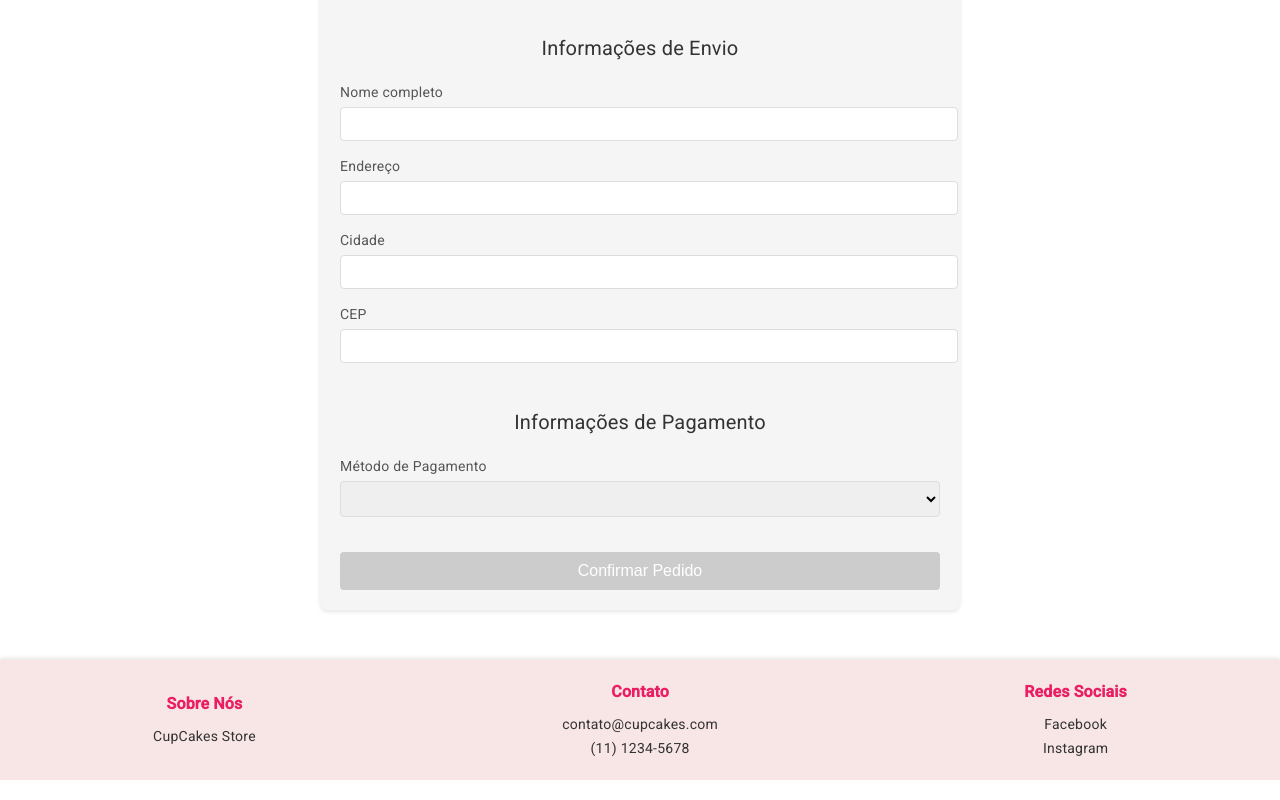
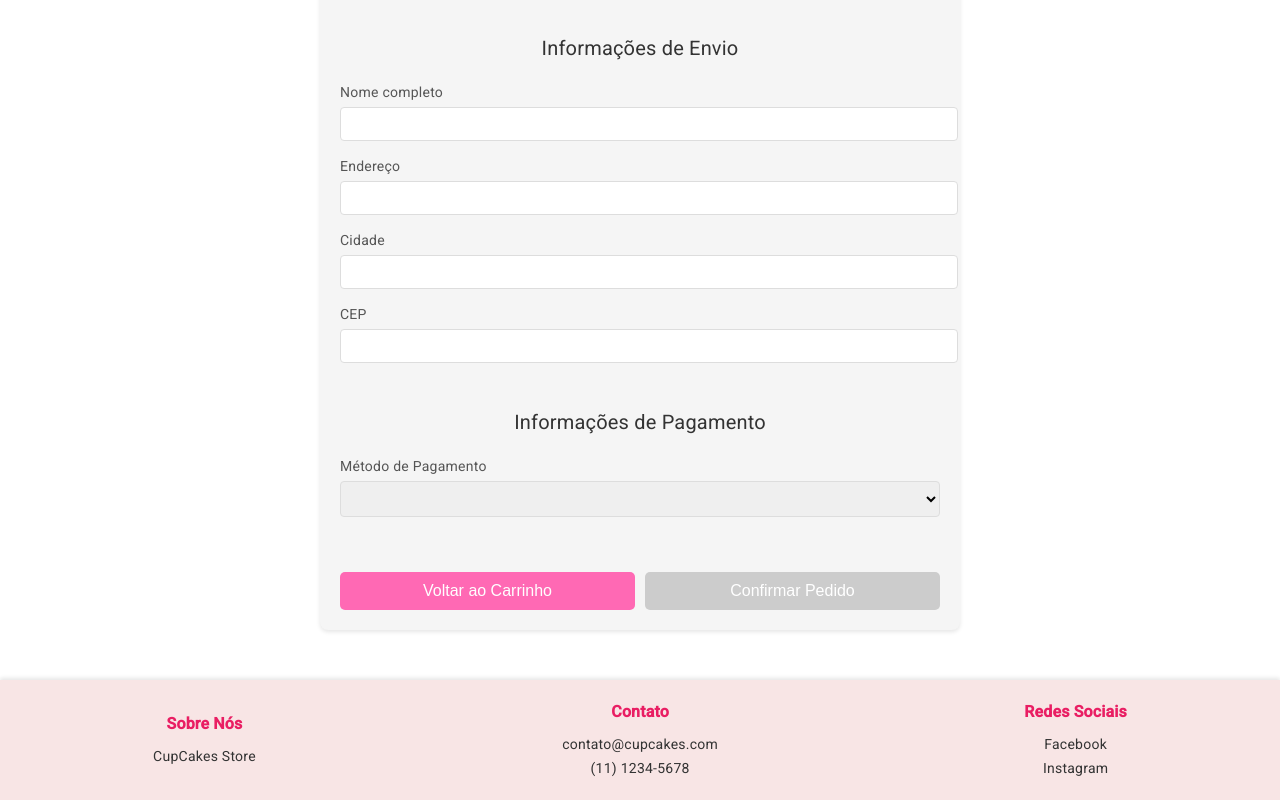
Before and after one commit to lucaspaixaodev/projeto-integrador, an Angular app: page /checkout in a window 1280 px wide. Shown: the part 351-1151 px from the top of the page. Built offline with nearby package versions, Linux system fonts and the light colour scheme.

Commit message:
Modificado: adicionado botao para voltar ao carrinho

```diff
--- a/src/app/pages/checkout/checkout.component.html
+++ b/src/app/pages/checkout/checkout.component.html
@@ -1,6 +1,7 @@
 <div class="checkout-container">
   <div class="checkout-content">
     <h2>Finalizar Compra</h2>
+
     <h3>Resumo do Pedido</h3>
     <table class="order-summary">
       <thead>
@@ -110,7 +111,10 @@
         <p>O pagamento será realizado no momento da entrega.</p>
       </div>
 
-      <button type="submit" [disabled]="!checkoutForm.form.valid">Confirmar Pedido</button>
+      <div class="button-group">
+        <button type="button" class="btn-voltar-carrinho" (click)="voltarAoCarrinho()">Voltar ao Carrinho</button>
+        <button type="submit" [disabled]="!checkoutForm.form.valid">Confirmar Pedido</button>
+      </div>
     </form>
   </div>
 </div>
--- a/src/app/pages/checkout/checkout.component.scss
+++ b/src/app/pages/checkout/checkout.component.scss
@@ -148,3 +148,44 @@ button[type="submit"]:disabled {
     font-weight: bold;
   }
 }
+
+.button-group {
+  display: flex;
+  justify-content: space-between;
+  margin-top: 20px;
+  gap: 10px;
+}
+
+.btn-voltar-carrinho {
+  background-color: #FF69B4;
+  border: none;
+  padding: 10px 15px;
+  border-radius: 5px;
+  cursor: pointer;
+  transition: background-color 0.3s;
+  flex: 1;
+
+  &:hover {
+    background-color: #FF1493;
+  }
+}
+
+button[type="submit"] {
+  background-color: #4CAF50;
+  color: white;
+  border: none;
+  padding: 10px 15px;
+  border-radius: 5px;
+  cursor: pointer;
+  transition: background-color 0.3s;
+  flex: 1;
+
+  &:hover {
+    background-color: #45a049;
+  }
+
+  &:disabled {
+    background-color: #cccccc;
+    cursor: not-allowed;
+  }
+}
--- a/src/app/pages/checkout/checkout.component.ts
+++ b/src/app/pages/checkout/checkout.component.ts
@@ -6,6 +6,7 @@ import { MatSelectModule } from '@angular/material/select';
 import { CommonModule } from '@angular/common';
 import { FormsModule, NgForm } from '@angular/forms';
 import { CartService } from '../../services/cart.service';
+import { Router, RouterModule } from '@angular/router';
 
 interface PedidoItem {
   nome: string;
@@ -22,13 +23,15 @@ interface PedidoItem {
     MatButtonModule,
     MatSelectModule,
     CommonModule,
-    FormsModule
+    FormsModule,
+    RouterModule
   ],
   templateUrl: './checkout.component.html',
   styleUrl: './checkout.component.scss'
 })
 export class CheckoutComponent implements OnInit {
   private _cartService = inject(CartService);
+  private _router = inject(Router);
 
   fullName: string = '';
   address: string = '';
@@ -117,4 +120,8 @@ export class CheckoutComponent implements OnInit {
   isCartaoSelecionado(): boolean {
     return this.metodoPagamento === 'cartao_credito' || this.metodoPagamento === 'cartao_debito';
   }
+
+  voltarAoCarrinho() {
+    this._router.navigate(['/cart']);
+  }
 }
```
